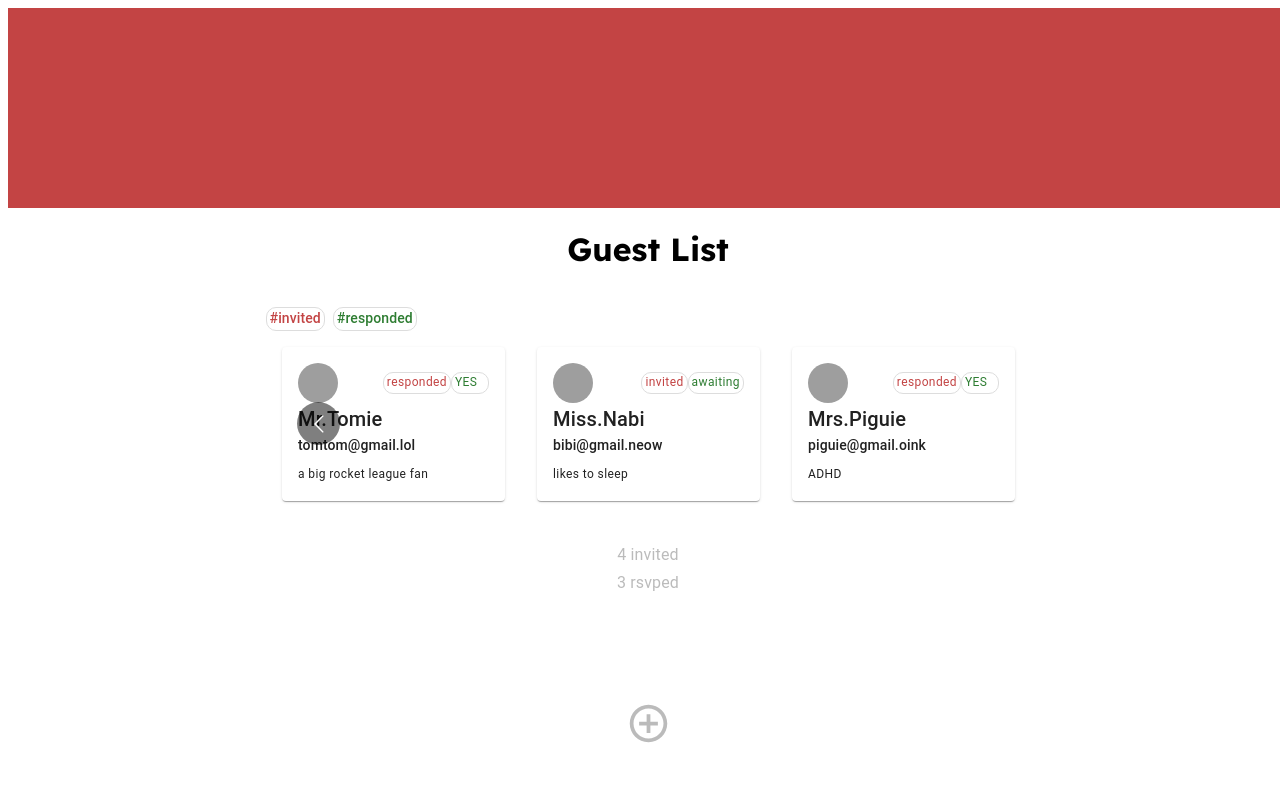
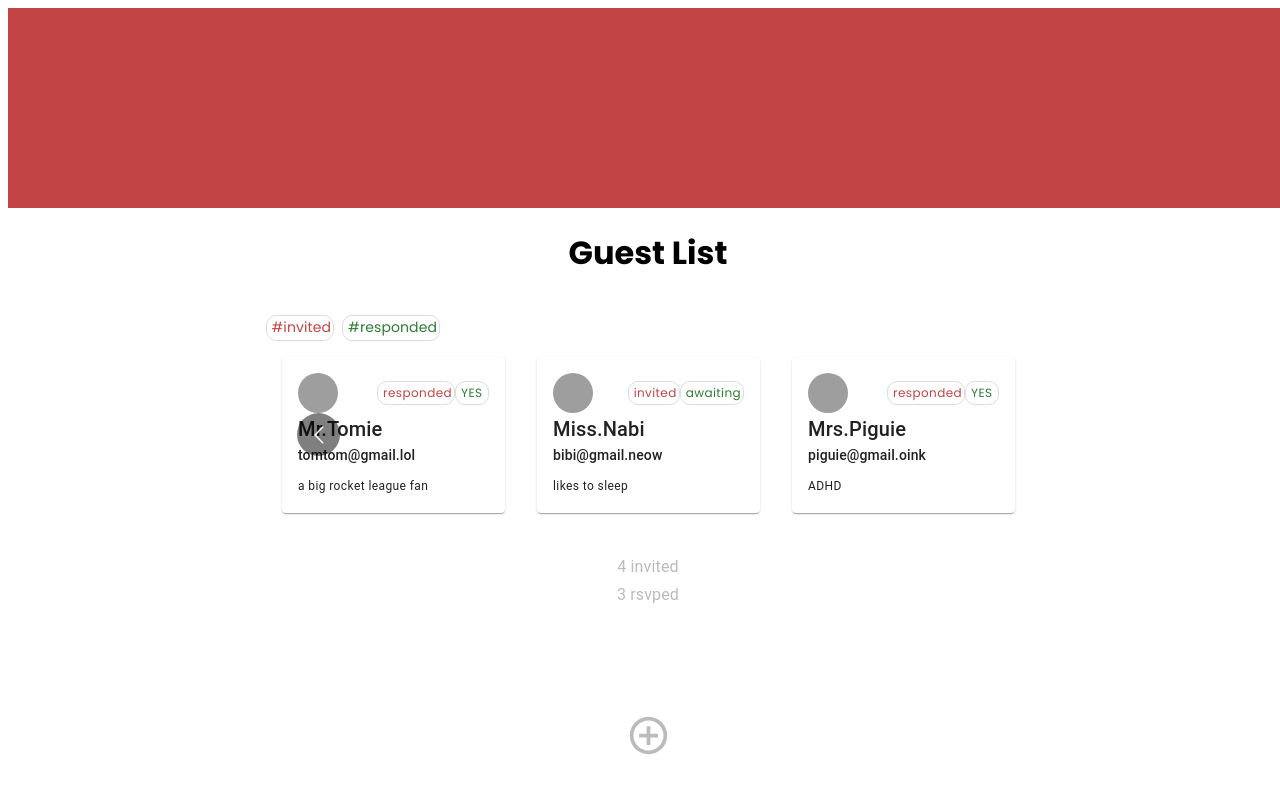
Before and after one commit to esther615kim/typescript-react-invitation, a React (Create React App) app: page / in a window 1280 px wide. Shown: the top 794 px of the page. Built offline with nearby package versions, Linux system fonts and the light colour scheme; grey boxes are pictures that could not be loaded.

Commit message:
Update README.md

```diff
--- a/src/components/CardList.tsx
+++ b/src/components/CardList.tsx
@@ -27,10 +27,10 @@ export default function CardList() {
         <div className="card-list">
             {/* status */}
             <Stack direction="row" spacing={1}>
-                <Typography className="chip invited" variant="subtitle2">
+                <Typography className="chip invited" sx={{fontFamily:"Poppins, sans-serif"}} variant="subtitle2">
                     #invited
                 </Typography>
-                <Typography className="chip responded" variant="subtitle2">
+                <Typography className="chip responded" sx={{fontFamily:"Poppins, sans-serif"}} variant="subtitle2">
                     #responded
                 </Typography>
             </Stack>
--- a/src/components/GuestInfo.tsx
+++ b/src/components/GuestInfo.tsx
@@ -20,14 +20,14 @@ export default function GuestInfo({ person }: { person: Invited }): JSX.Element
                 </Box>
             </Modal>
             {/* guest card */}
-            <Card onClick={handleOpen} sx={{ m: 2, p: 2 }}>
+            <Card onClick={handleOpen} sx={{ m: 2, p: 2}}>
                 <Box className="profile-box">
                     <Avatar alt={person.name} src={person.url} />
-                    <Stack direction="row">
-                        <Typography className="chip" variant="caption">
+                    <Stack direction="row" >
+                        <Typography className="chip" variant="caption" sx={{fontFamily:"Poppins, sans-serif"}}>
                             {person.status}
                         </Typography>
-                        <Typography className="chip responded" variant="caption">
+                        <Typography sx={{fontFamily:"Poppins, sans-serif"}}className="chip responded" variant="caption">
                             {person.status === 'responded' ? 'YES' : 'awaiting'}
                         </Typography>
                     </Stack>
--- a/src/styled.css
+++ b/src/styled.css
@@ -1,7 +1,8 @@
-@import url('https://fonts.googleapis.com/css2?family=Bebas+Neue&family=Readex+Pro:wght@400;700&display=swap');
+@import url('https://fonts.googleapis.com/css2?family=Poppins:wght@400;700&display=swap');
+
 .App {
   margin:0;
-  font-family: 'Readex Pro', sans-serif;
+  font-family: 'Poppins', sans-serif;
   box-sizing: border-box;
   text-align: center;
   width:100vw;
@@ -35,21 +36,24 @@
 }
 
 .chip{
+  font-family: 'Poppins', sans-serif;
   min-width:35px;
   border:1px solid #ddd;
   border-radius: 10px;
-  padding:0 3px;
+  padding:1px 2px 1px 5px;
   display:flex;
+  font-size:0.7rem;
   text-align: center;
   margin:3px;
   color:#C34444;
-  font-weight: 800;
+  font-weight: 700;
   /* margin-right:2px; => not working */
 }
 
 .chip.responded{
+  min-width: 25px;
   color:#2e7d32;
-  min-width:30px;
+
 }
 
 .modal{
```
Also changed, not shown: 2 other files (tests, documents, lock files or other folders).
